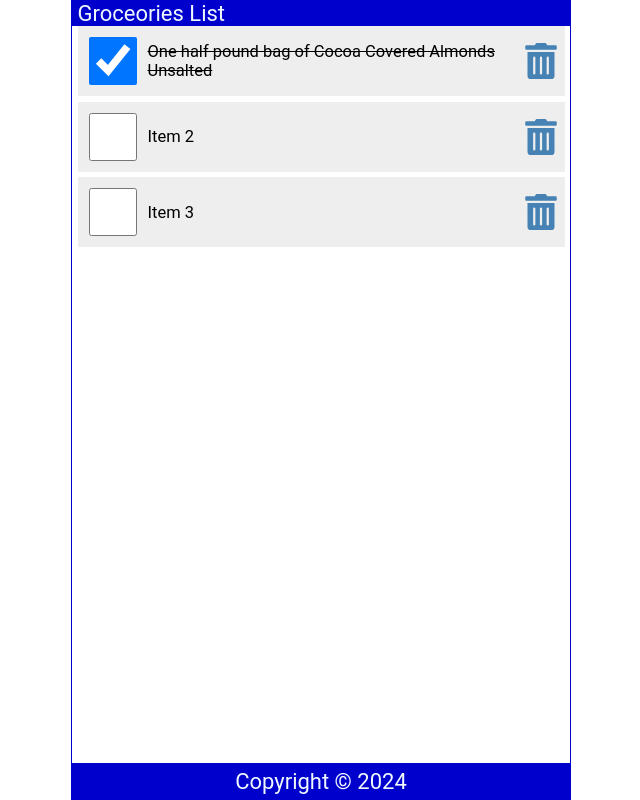
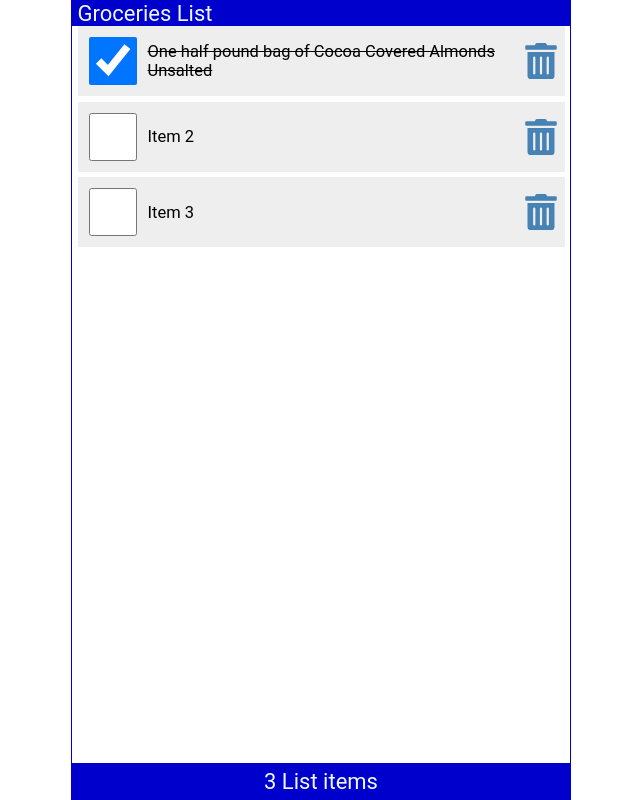
Before and after one commit to AshutoshRajGupta/React_tutorials_Part1, a React (Create React App) app in the folder tut/: page / in a window 1280 px wide. Shown: the whole page, without its empty margins (319-959 px from the left). Built offline with nearby package versions, Linux system fonts and the light colour scheme.

Commit message:
props in react and destructuring

```diff
--- a/tut/src/App.js
+++ b/tut/src/App.js
@@ -1,14 +1,48 @@
 import Header from './Header';
 import Content from './Content';
+import { useState } from 'react';
 import Footer from './Footer';
 
 function App() {
+  const [items, setItems] = useState([
+    {
+        id: 1,
+        checked: true,
+        item: "One half pound bag of Cocoa Covered Almonds Unsalted"
+    },
+    {
+        id: 2,
+        checked: false,
+        item: "Item 2"
+    },
+    {
+        id: 3,
+        checked: false,
+        item: "Item 3"
+    }
+]);
+
+const handleCheck = (id) => {
+  const listItems = items.map((item) => item.id === id ? { ...item, checked: !item.checked } : item);
+  setItems(listItems);
+  localStorage.setItem('shoppinglist', JSON.stringify(listItems));
+}
+
+const handleDelete = (id) => {
+  const listItems = items.filter((item) => item.id !== id);
+  setItems(listItems);
+  localStorage.setItem('shoppinglist', JSON.stringify(listItems));
+}
 
   return (
     <div className="App">
-      <Header />
-      <Content />
-      <Footer />
+      <Header title="Groceries List"/>
+      <Content
+        items={items}
+        handleCheck={handleCheck}
+        handleDelete={handleDelete}
+      />
+      <Footer length={items.length} />
     </div>
   );
 }
--- a/tut/src/Content.js
+++ b/tut/src/Content.js
@@ -1,60 +1,15 @@
-import { useState } from 'react';
-import { FaTrashAlt } from 'react-icons/fa';
+import ItemList from './ItemList';
 
-const Content = () => {
-    const [items, setItems] = useState([
-        {
-            id: 1,
-            checked: true,
-            item: "One half pound bag of Cocoa Covered Almonds Unsalted"
-        },
-        {
-            id: 2,
-            checked: false,
-            item: "Item 2"
-        },
-        {
-            id: 3,
-            checked: false,
-            item: "Item 3"
-        }
-    ]);
-
-    const handleCheck = (id) => {
-        const listItems = items.map((item) => item.id === id ? { ...item, checked: !item.checked } : item);
-        setItems(listItems);
-        localStorage.setItem('shoppinglist', JSON.stringify(listItems));
-    }
-
-    const handleDelete = (id) => {
-        const listItems = items.filter((item) => item.id !== id);
-        setItems(listItems);
-        localStorage.setItem('shoppinglist', JSON.stringify(listItems));
-    }
+const Content = ({items,handleDelete, handleCheck}) => {
 
     return (
         <main>
             {items.length ? (
-                <ul>
-                    {items.map((item) => (
-                        <li className="item" key={item.id}>
-                            <input
-                                type="checkbox"
-                                onChange={() => handleCheck(item.id)}
-                                checked={item.checked}
-                            />
-                            <label
-                                style={(item.checked) ? { textDecoration: 'line-through' } : null}
-                                onDoubleClick={() => handleCheck(item.id)}
-                            >{item.item}</label>
-                            <FaTrashAlt
-                                onClick={() => handleDelete(item.id)}
-                                role="button"
-                                tabIndex="0"
-                            />
-                        </li>
-                    ))}
-                </ul>
+                <ItemList
+        items={items}
+        handleCheck={handleCheck}
+        handleDelete={handleDelete}
+      />
             ) : (
                 <p style={{ marginTop: '2rem' }}>Your list is empty.</p>
             )}
--- a/tut/src/Footer.js
+++ b/tut/src/Footer.js
@@ -1,9 +1,12 @@
 import React from 'react'
 
-const Footer = () => {
-    const today=new Date();
+const Footer = ({length}) => {
+    // const today=new Date();
   return (
-    <footer>Copyright &copy; {today.getFullYear()}</footer>
+    <footer>
+    {/* Copyright &copy; {today.getFullYear()} */}
+    <p>{length} List {length===1?"item":"items"}</p>
+    </footer>
   )
 }
 
--- a/tut/src/Header.js
+++ b/tut/src/Header.js
@@ -1,13 +1,14 @@
 import React from "react";
 
-const Header = () => {
-//   const headerStyle = {
-//     backgroundColor: "royalblue",
-//     color: "#fff",
-//     fontSize: 30,
-//   };
-  return <header>Groceories List</header>;
+const Header = ({title}) => {
+
+  return <header>{title}</header>;
 };
+
+Header.defaultProps={
+  title: 'This is the default Title'
+}
+
 
 export default Header;
 
--- /dev/null
+++ b/tut/src/ItemList.js
@@ -0,0 +1,20 @@
+import React from "react";
+import LineItem from "./LineItem";
+
+const ItemList = ({ items, handleDelete, handleCheck }) => {
+  return (
+    <ul>
+      {items.map((item) => (
+        <LineItem
+          key={item.id}
+          item={item}
+          handleCheck={handleCheck}
+          handleDelete={handleDelete}
+          //   list should have a unique "key" prop.
+        />
+      ))}
+    </ul>
+  );
+};
+
+export default ItemList;
--- /dev/null
+++ b/tut/src/LineItem.js
@@ -0,0 +1,28 @@
+import React from "react";
+import { FaTrashAlt } from "react-icons/fa";
+
+const LineItem = ({item,handleCheck,handleDelete}) => {
+  return (
+    <li className="item" key={item.id}>
+      <input
+        type="checkbox"
+        onChange={() => handleCheck(item.id)}
+        checked={item.checked}
+      />
+      <label
+        style={item.checked ? { textDecoration: "line-through" } : null}
+        onDoubleClick={() => handleCheck(item.id)}
+      >
+        {item.item}
+      </label>
+      <FaTrashAlt
+        onClick={() => handleDelete(item.id)}
+        role="button"
+        tabIndex="0"
+        aria-label={`Delete ${item.item}`}
+      />
+    </li>
+  );
+};
+
+export default LineItem;
```
